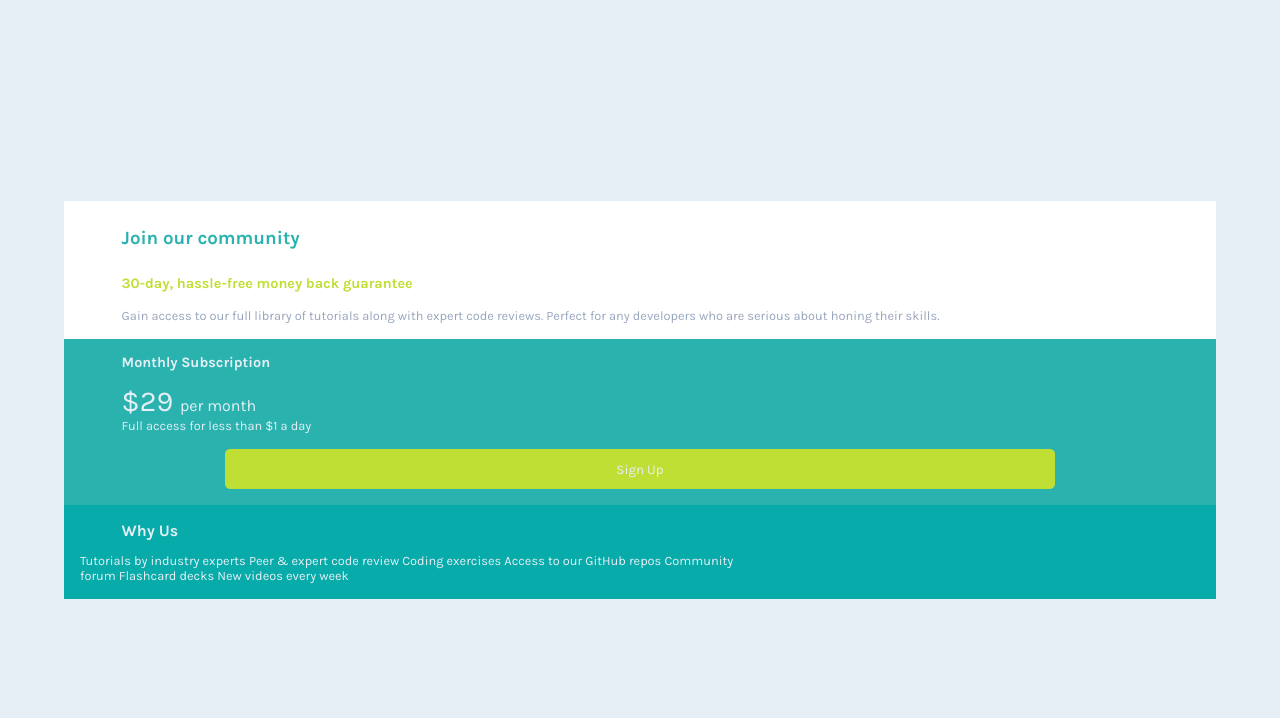
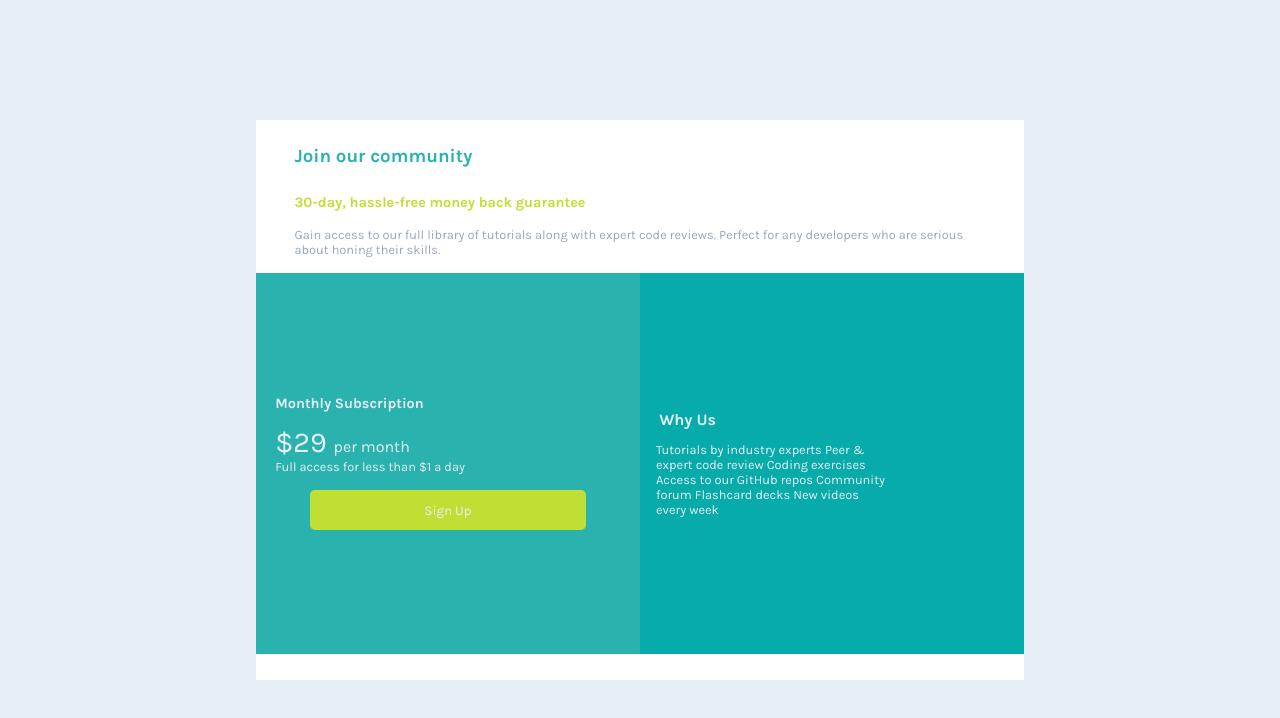
Before and after one commit to Rodevp/css_mentor_frontend, a plain HTML site: page simple-grid/index.html in a window 1280 px wide. Drawn offline with Linux system fonts and the light colour scheme.

Commit message:
terminando media querie simple grid

```diff
--- a/simple-grid/index.css
+++ b/simple-grid/index.css
@@ -155,3 +155,66 @@
     font-size: 0.8rem;
     color: var(--Light-Gray);
 }
+
+@media  screen and (min-width: 420px) {
+
+    .card__simple {
+        width: 70%;
+    }
+
+}
+
+
+@media  screen and (min-width: 520px) {
+
+    .card__simple {
+        width: 50%;
+    }
+
+}
+
+
+@media  screen and (min-width: 620px) {
+
+    .card__simple {
+        width: 45%;
+    }
+
+}
+
+@media  screen and (min-width: 720px) {
+
+    .card__simple {
+        width: 35%;
+    }
+
+}
+
+
+@media  screen and (min-width: 920px) {
+
+    .card__simple {
+        width: 28%;
+    }
+
+}
+
+
+@media  screen and (min-width: 1020px) {
+
+    .card__simple {
+        width: 60%;
+        height: 70%;
+    }
+
+    .card__simple__subscription {
+        flex-direction: row;
+        height: 70%;
+        justify-content: center;
+    }
+
+    .card__simple__subscription__information, .card__simple__other {
+        justify-content: center;
+    }
+
+}
```
